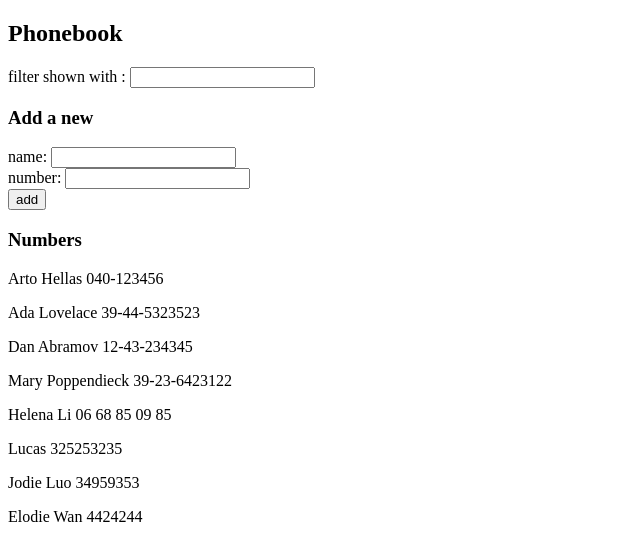
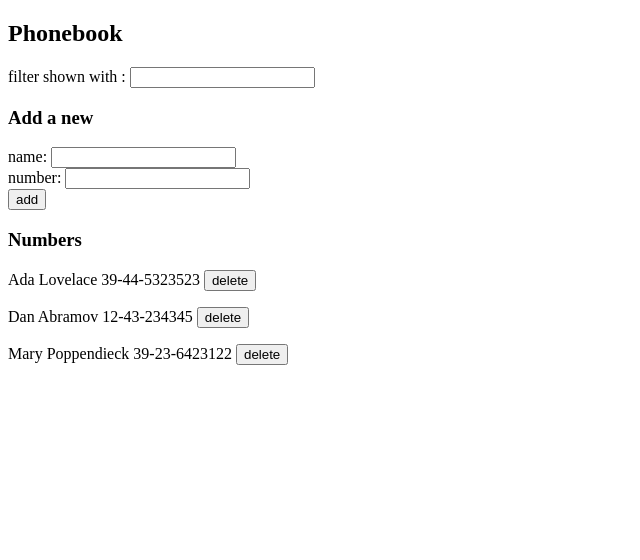
Before and after one commit to Avensi/moocfullstack2023, a React (Create React App) app in the folder part2/phonebook/: page / in a window 1280 px wide. Shown: the top 560 px of the page, without its empty margins (0-640 px from the left). Built offline with nearby package versions, Linux system fonts and the light colour scheme; data requests are answered from the project's data file.

Commit message:
Exercice 2.14

```diff
--- a/part2/phonebook/db.json
+++ b/part2/phonebook/db.json
@@ -1,10 +1,5 @@
 {
   "persons": [
-    {
-      "name": "Arto Hellas",
-      "number": "040-123456",
-      "id": 1
-    },
     {
       "name": "Ada Lovelace",
       "number": "39-44-5323523",
@@ -19,26 +14,6 @@
       "name": "Mary Poppendieck",
       "number": "39-23-6423122",
       "id": 4
-    },
-    {
-      "name": "Helena Li",
-      "number": "06 68 85 09 85",
-      "id": 5
-    },
-    {
-      "name": "Lucas",
-      "number": "325253235",
-      "id": 6
-    },
-    {
-      "name": "Jodie Luo",
-      "number": "34959353",
-      "id": 7
-    },
-    {
-      "name": "Elodie Wan",
-      "number": "4424244",
-      "id": 8
     }
   ]
 }
--- a/part2/phonebook/src/App.js
+++ b/part2/phonebook/src/App.js
@@ -39,8 +39,15 @@ const App = () => {
       })
     }
 
+  }
+
+  const erasePerson = (personID) => {
+    PersonService
+    .deletePerson(personID)
+    setPersons(persons.filter(person => person.id !== personID))
 
   }
+
 
   const personsToShow = persons.filter(person => person.name.toLocaleLowerCase().includes(newFilter.toLocaleLowerCase()))
 
@@ -55,7 +62,7 @@ const App = () => {
       <h3>Add a new</h3>
       <PersonForm addPerson={addPerson} newName={newName} newNumber={newNumber} handleNewName={handleNewName} handleNewNumber={handleNewNumber} />
       <h3>Numbers</h3>
-      <Persons persons={personsToShow} />
+      <Persons persons={personsToShow} erasePerson={erasePerson} />
     </div>
   )
 }
--- /dev/null
+++ b/part2/phonebook/src/components/Person.js
@@ -0,0 +1,8 @@
+const Person = ({person, erasePerson}) => {
+    return(
+
+        <p>{person.name} {person.number} <button onClick={erasePerson}>delete</button></p>
+    )
+}
+
+export default Person
--- a/part2/phonebook/src/components/Persons.js
+++ b/part2/phonebook/src/components/Persons.js
@@ -1,8 +1,8 @@
-const Persons = ({persons}) => {
+import Person from "./Person"
+
+const Persons = ({persons, erasePerson}) => {
     return (
-        <>
-        {persons.map(person => <p key={person.id}> {person.name} {person.number}</p>)}
-        </>
+        persons.map(person => <> <Person key={person.id} person={person} erasePerson={() => erasePerson(person.id)}/>  </>)
     )
 }
 
--- a/part2/phonebook/src/services/PersonService.js
+++ b/part2/phonebook/src/services/PersonService.js
@@ -11,4 +11,9 @@ const createPerson = (person) => {
     return req.then(response => response.data)
 }
 
-export default { fetchPersons, createPerson }
+const deletePerson = (personID) => {
+    const req = axios.delete(`${baseUrl}/${personID}`)
+    return req.then(response => response.data)
+}
+
+export default { fetchPersons, createPerson, deletePerson }
```
